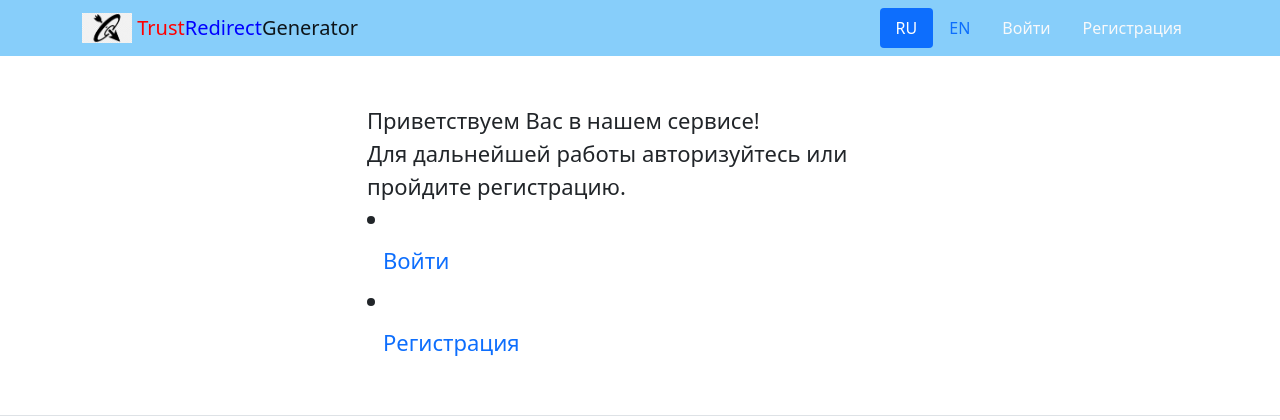
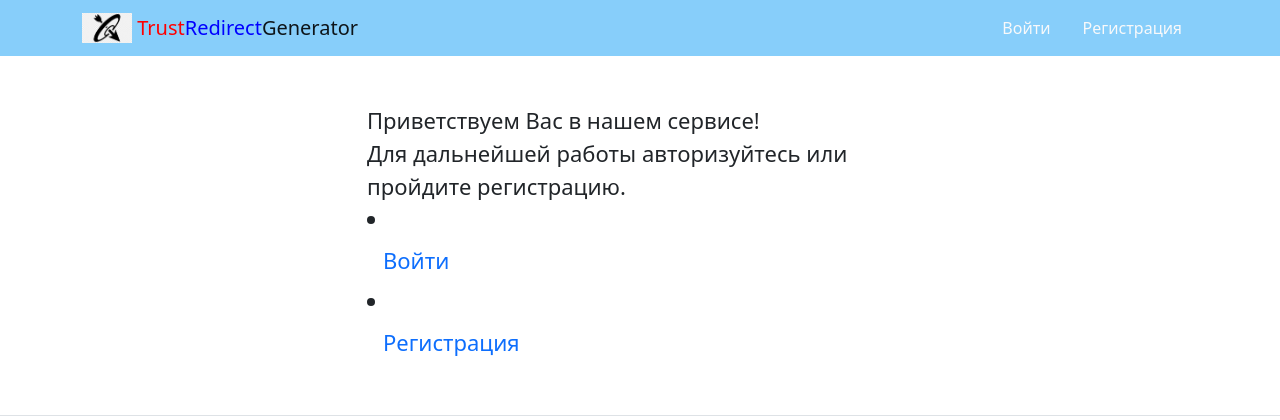
Before and after one commit to Alekc29/redirectrust, a Django app: page / in a window 1280 px wide. Shown: the top 420 px of the page. Run offline with Django 3.2, Linux system fonts and the light colour scheme.

Commit message:
Delete language change.

```diff
--- a/trust/templates/includes/header.html
+++ b/trust/templates/includes/header.html
@@ -8,18 +8,6 @@
     </a>
     <ul class="nav nav-pills">
       {% with request.resolver_match.view_name as view_name %}
-      <li class="nav-item">
-        <a class="nav-link {% if view_name  == 'redirects:index' %}active{% endif %}"
-           href="{% url 'redirects:index' %}"
-        >RU
-        </a>
-      </li>
-      <li class="nav-item">
-        <a class="nav-link {% if view_name == 'redirects:index_en' %}active{% endif %}"
-          href="{% url 'redirects:index_en' %}"
-          >EN
-        </a>
-      </li>
 
       <!-- Проверка: авторизован ли пользователь? -->
 
```
